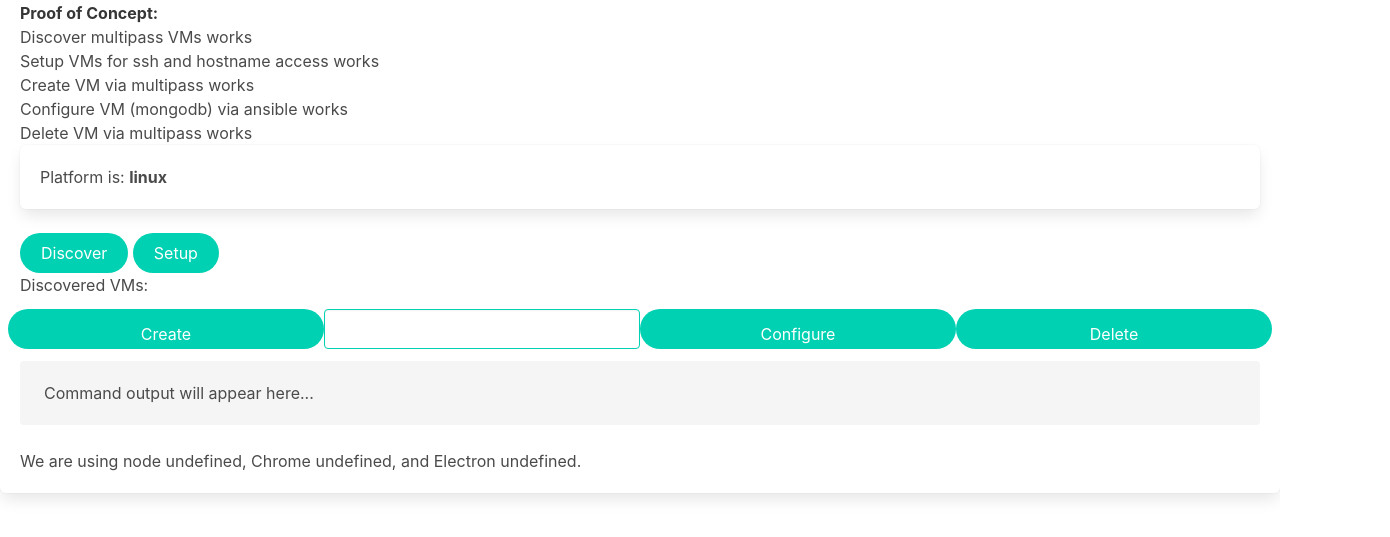
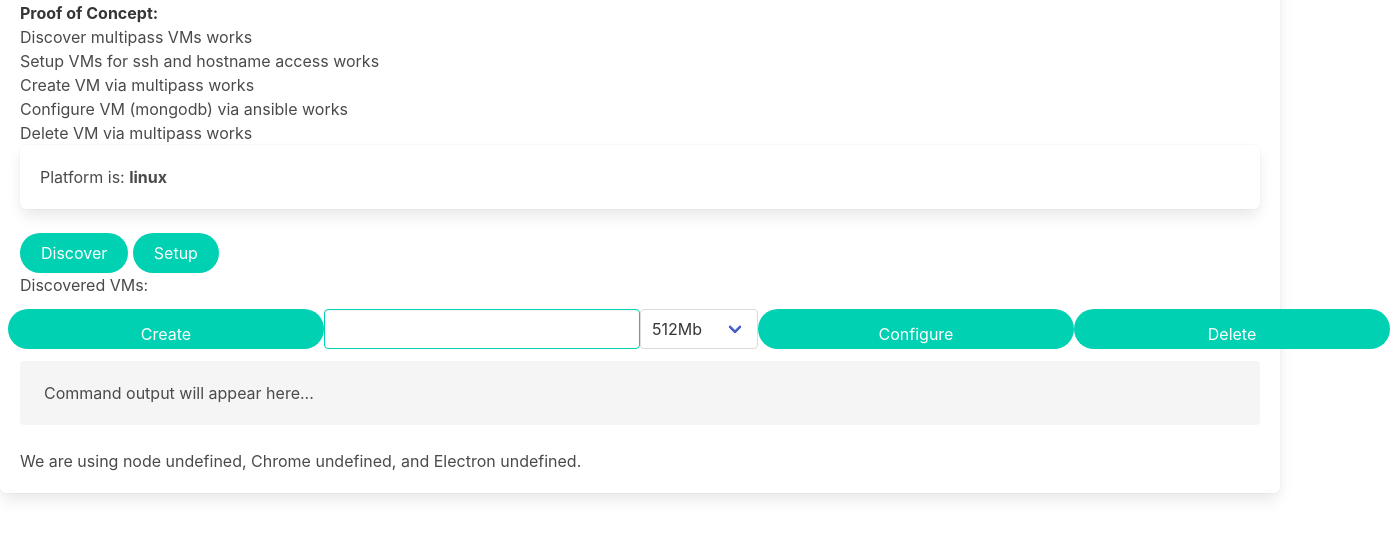
Before and after one commit to karl-denby/passible, an Electron app: page src/index.html in a window 1280 px wide. Shown: the part 79-616 px from the top of the page, 1390 px wide, since content can reach past the window. Drawn offline with nearby package versions, Linux system fonts and the light colour scheme; files that its build step writes are made by us from their sources.

Commit message:
add memory selector

```diff
--- a/render.ts
+++ b/render.ts
@@ -45,9 +45,11 @@ function mutateDiscover(message: string) {
   txtListVM.innerHTML = message
 }
 
+
 function mutateAnsibleInventory(message: string) {
   gAnsibleInventoryString = message
 }
+
 
 function mpListAsObject(out: string) {
   const txt_lines: string[] = out.split("\n")
@@ -99,8 +101,10 @@ btnDiscoverVM.onclick = (e) => {
 btnCreateVM.onclick = (e) => {
 
   const txtCreateVM = (document.getElementById("txtCreateVM") as HTMLInputElement).value
+  const selMemory = (document.getElementById("selMemory") as HTMLInputElement).value
+
   const cmd =
-    `multipass launch --disk 4G --mem 512m --cpus 1 --name ${txtCreateVM}`
+    `multipass launch --disk 4G --mem ${selMemory} --cpus 1 --name ${txtCreateVM}`
 
   mutateStatus(`Please wait, while we run the command: ${cmd}`)
   runCommands([cmd], function(stdout: string ) {
--- a/src/index.html
+++ b/src/index.html
@@ -31,6 +31,13 @@
       <div class="columns">
         <button id="btnCreateVM" class="button is-primary is-rounded column is-one-quarter" type="button">Create</button>
         <input id="txtCreateVM" class="input is-primary column is-one-quarter" type="input">
+          <div class="select">
+            <select name="selMemory" id="selMemory" >
+              <option value="512M">512Mb</option>
+              <option value="1G">1024Mb</option>
+              <option value="4G">4096Mb</option>
+            </select>
+          </div>
         <button id="btnConfigureVM" class="button is-primary is-rounded column is-one-quarter" type="button">Configure</button>
         <button id="btnDeleteVM" class="button is-primary is-rounded column is-one-quarter" type="button">Delete</button>
       </div>
```
